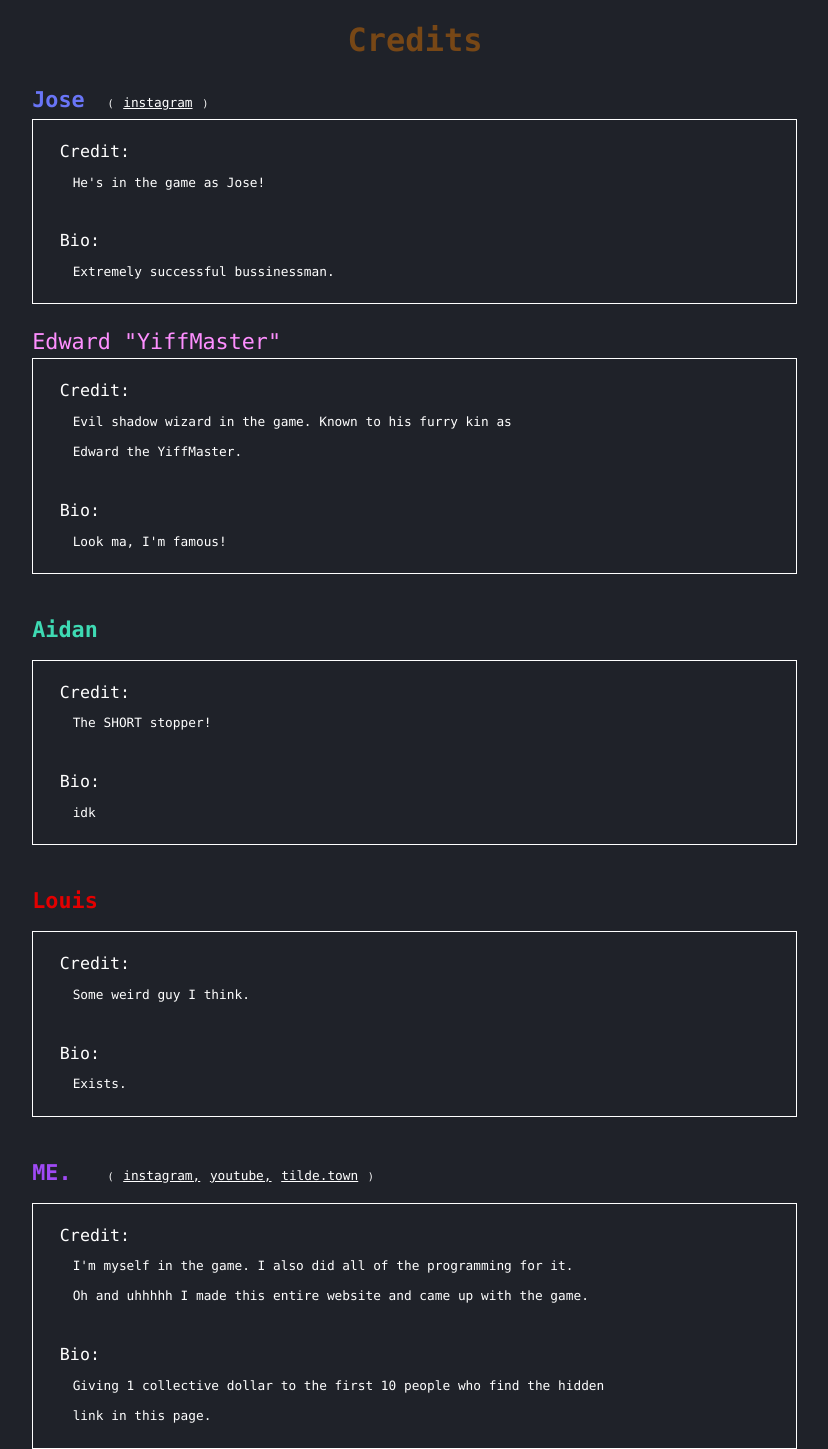
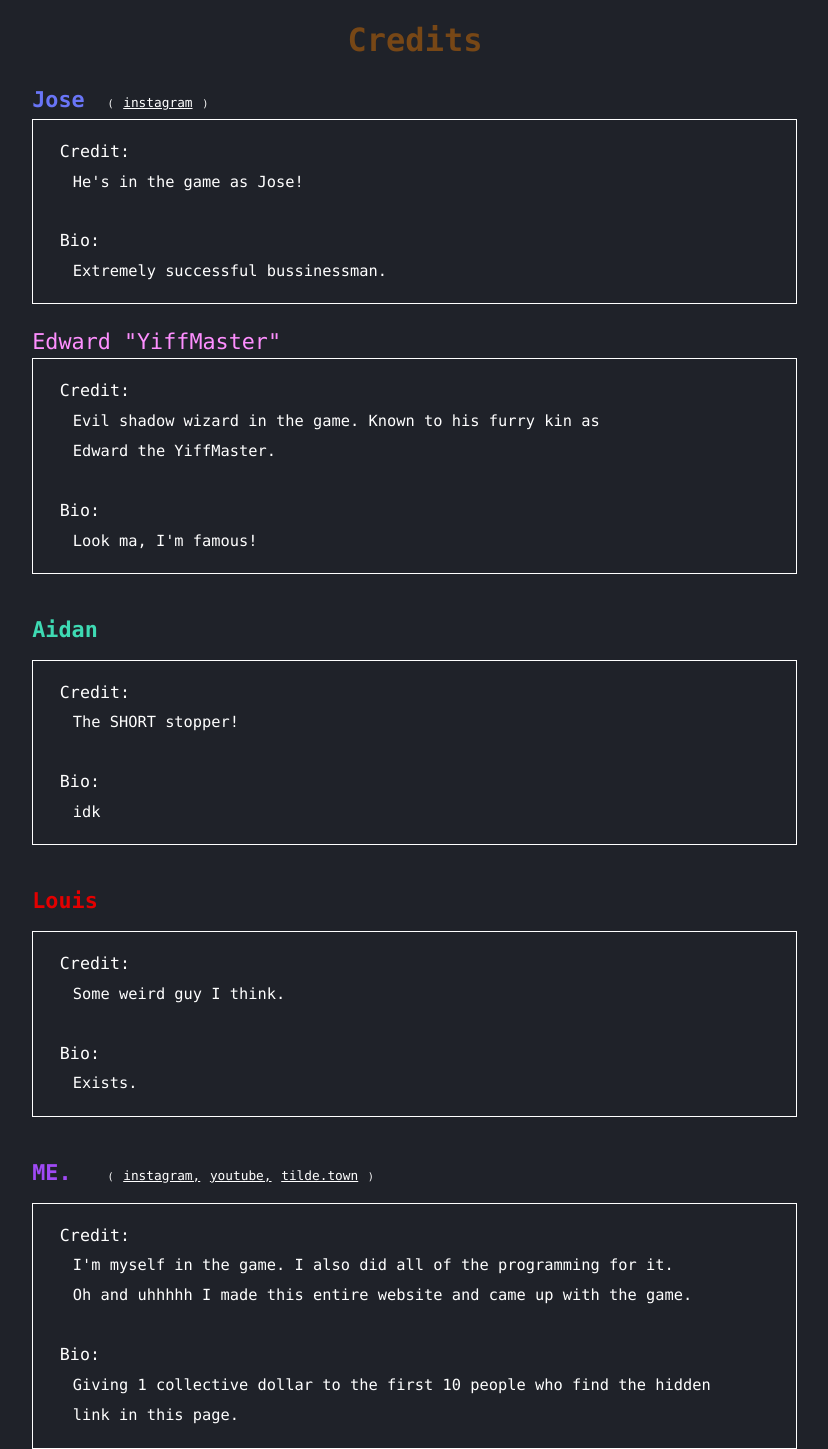
Before and after one commit to almonds-game/almonds-game.github.io, a PHP site: page /clear_save.html in a window 1280 px wide. Shown: the whole page, without its empty margins (225-1053 px from the left). Run offline with PHP 8.4, Linux system fonts and the light colour scheme.

Commit message:
categoryTxt mobile size fix

```diff
--- a/clear_save.css
+++ b/clear_save.css
@@ -111,7 +111,7 @@ a:hover {
   }
 
   .categoryTxt {
-    font-size: 1vw;
+    font-size: 1.2vw;
     padding-left: 1vw;
   }
 
```
